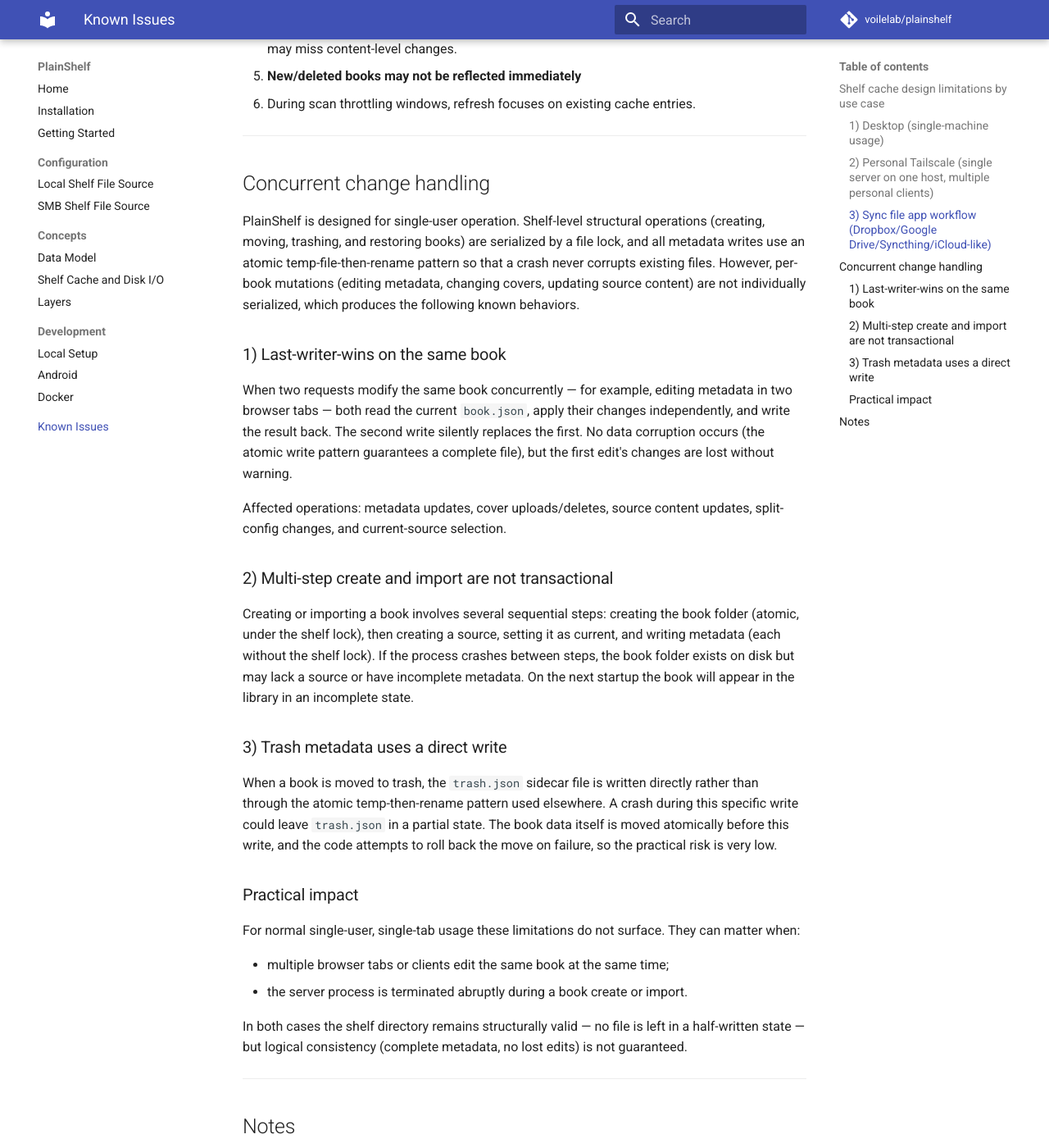
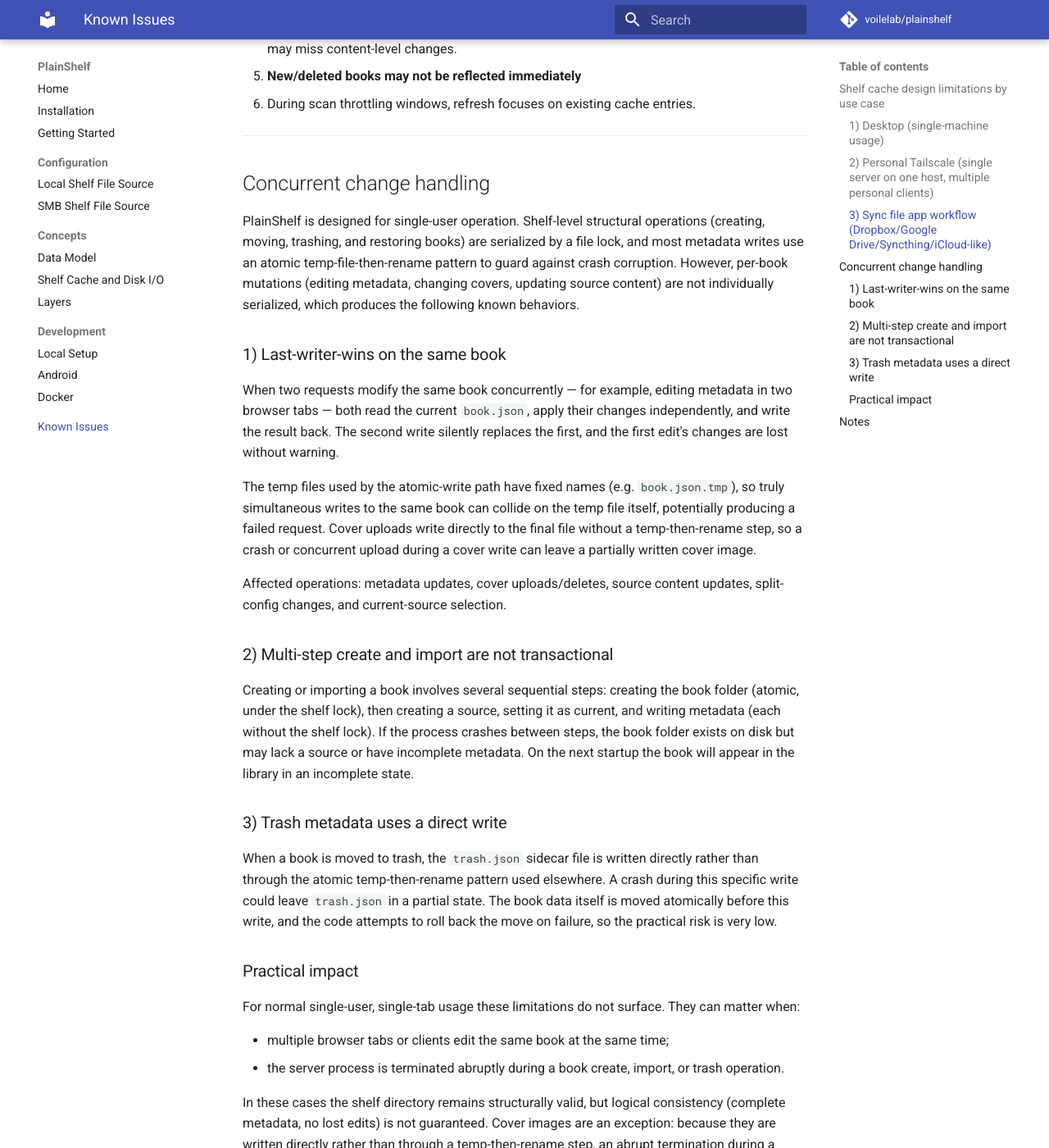
Before and after one commit to voilelab/plainshelf, an MkDocs documentation site: the page built from docs/known-issue.md, in a window 1280 px wide and 1400 px high, scrolled down 1382 px. Shown: the whole window at 82% size. Built offline with MkDocs 1.6.1 and Material for MkDocs 9.7.7, drawn with Linux system fonts in a browser that asks for light colours; comment, search, counter and statistics services are not loaded; some of the changed text lies outside the part shown.

Commit message:
docs: refine concurrency guarantees and crash-window coverage
- Clarify that temp file names are fixed per book, so truly concurrent
  writes can collide on the temp file itself
- Note that cover uploads write directly without temp-then-rename
- Include trash operations in the abrupt-termination bullet
- Soften "all metadata writes" to "most" since covers are an exception

Co-Authored-By: Claude Opus 4.6 <noreply@anthropic.com>
Claude-Session: https://claude.ai/code/session_01C5GiqFAVhwhtdjtWJgKjSj

```diff
--- a/docs/known-issue.md
+++ b/docs/known-issue.md
@@ -54,19 +54,23 @@ For the operational model, initial metadata scan, and tuning guidance, see [Shel
 
 PlainShelf is designed for single-user operation. Shelf-level structural
 operations (creating, moving, trashing, and restoring books) are serialized by a
-file lock, and all metadata writes use an atomic temp-file-then-rename pattern so
-that a crash never corrupts existing files. However, per-book mutations
-(editing metadata, changing covers, updating source content) are not individually
-serialized, which produces the following known behaviors.
+file lock, and most metadata writes use an atomic temp-file-then-rename pattern
+to guard against crash corruption. However, per-book mutations (editing metadata,
+changing covers, updating source content) are not individually serialized, which
+produces the following known behaviors.
 
 ### 1) Last-writer-wins on the same book
 
 When two requests modify the same book concurrently — for example, editing
 metadata in two browser tabs — both read the current `book.json`, apply their
 changes independently, and write the result back. The second write silently
-replaces the first. No data corruption occurs (the atomic write pattern
-guarantees a complete file), but the first edit's changes are lost without
-warning.
+replaces the first, and the first edit's changes are lost without warning.
+
+The temp files used by the atomic-write path have fixed names (e.g.
+`book.json.tmp`), so truly simultaneous writes to the same book can collide on
+the temp file itself, potentially producing a failed request. Cover uploads
+write directly to the final file without a temp-then-rename step, so a crash or
+concurrent upload during a cover write can leave a partially written cover image.
 
 Affected operations: metadata updates, cover uploads/deletes, source content
 updates, split-config changes, and current-source selection.
@@ -94,11 +98,14 @@ For normal single-user, single-tab usage these limitations do not surface.
 They can matter when:
 
 - multiple browser tabs or clients edit the same book at the same time;
-- the server process is terminated abruptly during a book create or import.
+- the server process is terminated abruptly during a book create, import, or
+  trash operation.
 
-In both cases the shelf directory remains structurally valid — no file is left
-in a half-written state — but logical consistency (complete metadata, no lost
-edits) is not guaranteed.
+In these cases the shelf directory remains structurally valid, but logical
+consistency (complete metadata, no lost edits) is not guaranteed. Cover images
+are an exception: because they are written directly rather than through a
+temp-then-rename step, an abrupt termination during a cover upload can leave a
+partially written file.
 
 ---
 
```
